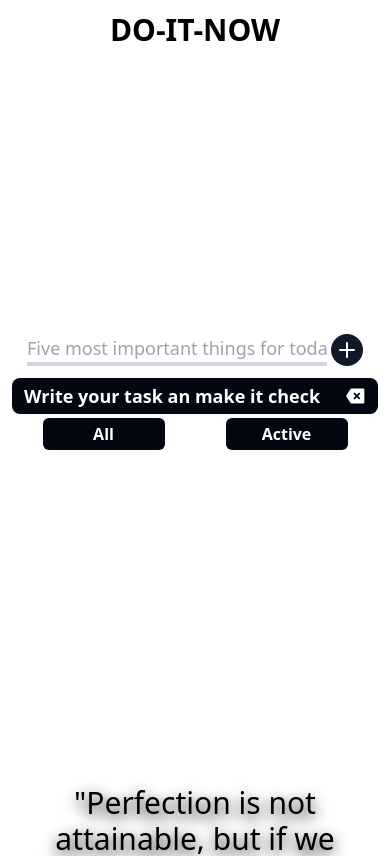
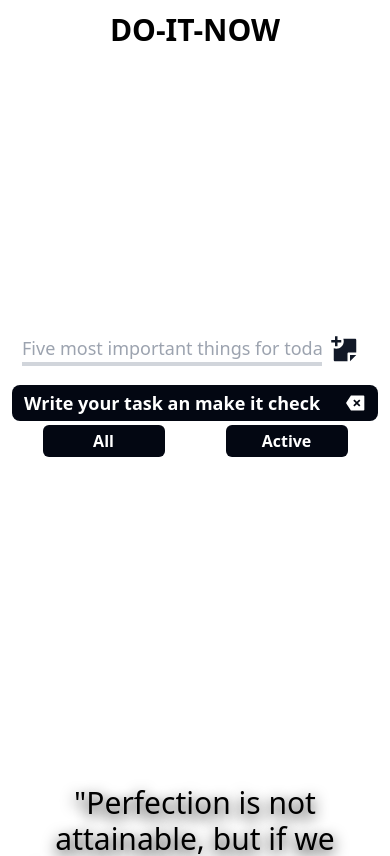
Before and after one commit to fantasyfuerte/DO-IT-PROJECT, a React (Vite) app: page / in a window 390 px wide. Shown: the top 856 px of the page. Built offline with nearby package versions, Linux system fonts and the light colour scheme.

Commit message:
Changing add icon

```diff
--- a/src/ToDoApp/components/NewTaskForm.tsx
+++ b/src/ToDoApp/components/NewTaskForm.tsx
@@ -1,7 +1,7 @@
 import { DispatchType, ActionDispatch } from "@/types.d";
 import { filters } from "@/types.d";
-import { PlusIcon } from "lucide-react";
 import { motion } from "motion/react";
+import { RiStickyNoteAddFill } from "react-icons/ri";
 
 interface Props {
   dispatch: ({}: ActionDispatch) => void;
@@ -40,10 +40,10 @@ const NewTaskForm: React.FC<Props> = ({ dispatch, filter }) => {
         disabled={filter !== filters.ALL ? true : false}
       />
       <motion.button
-        className="inline-block md:hidden p-1 text-white bg-gray-900 rounded-full ml-1 mb-2"
+        className="inline-block md:hidden text-gray-900 rounded-full mb-2 p-2"
         whileTap={{ scale: 1.15 }}
       >
-        <PlusIcon />
+        <RiStickyNoteAddFill size={30} />
       </motion.button>
     </form>
   );
```
